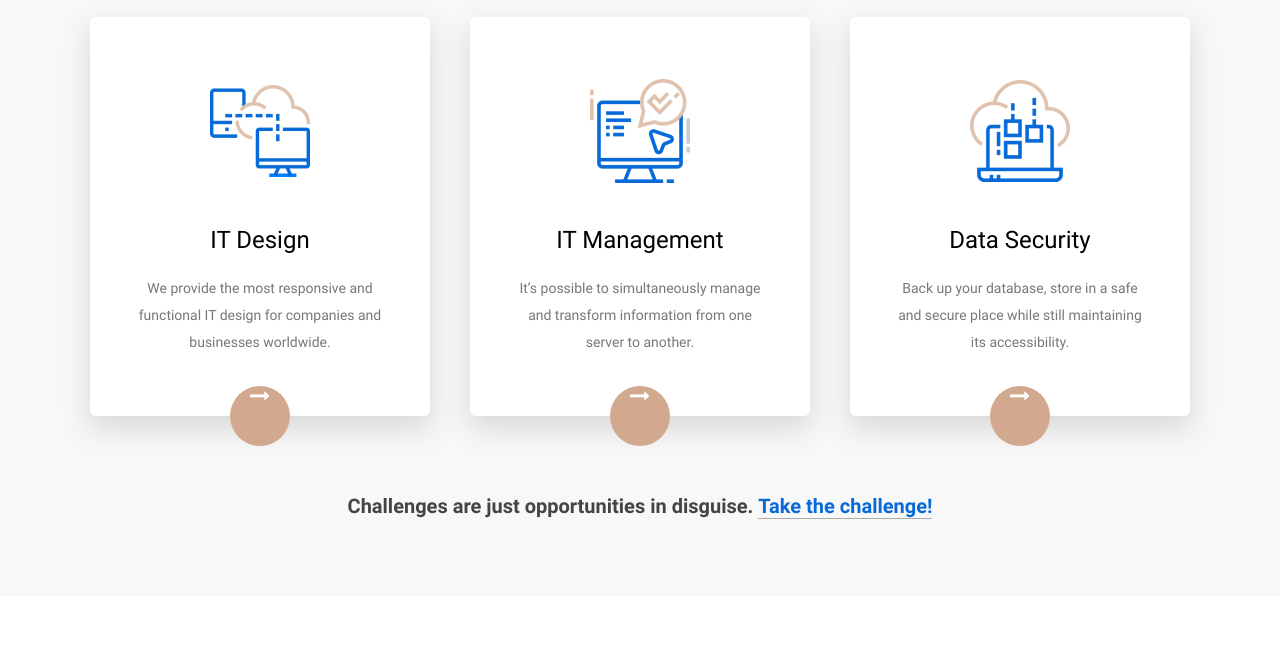
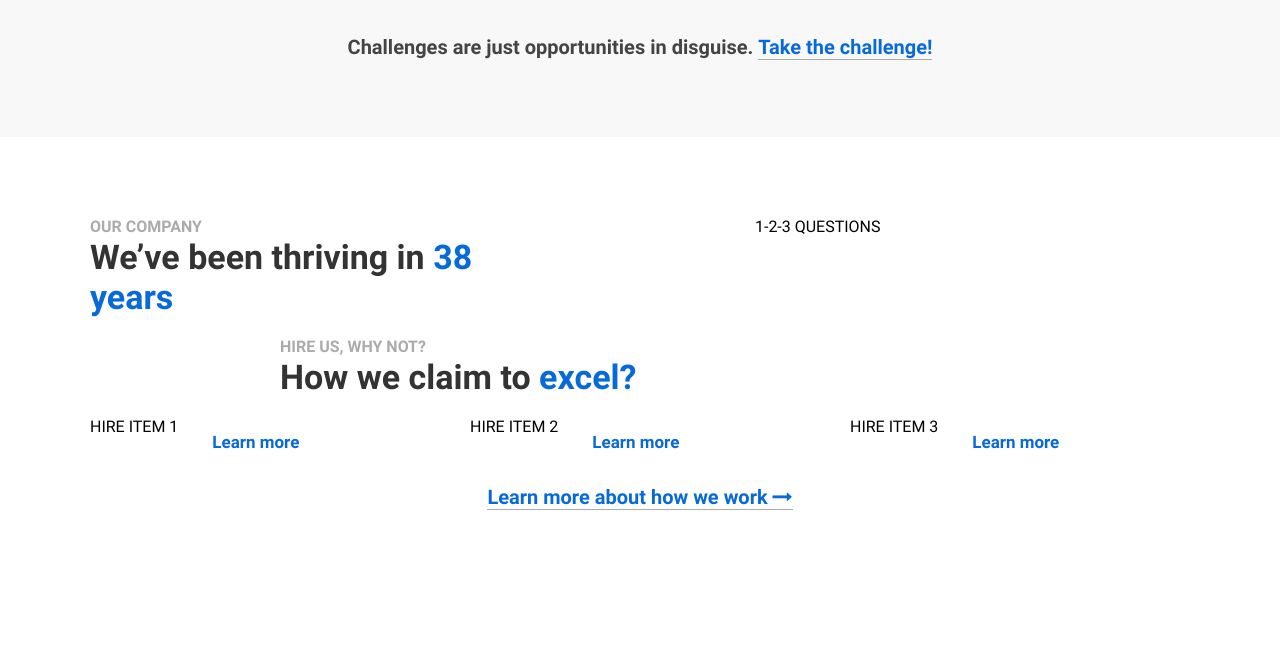
Before and after one commit to giedrotie/9-portfolio, a website with bundled scripts: page index.html in a window 1280 px wide. Shown: the part 751-1415 px from the top of the page. Built offline with nearby package versions, Linux system fonts and the light colour scheme.

Commit message:
index html services place comment

```diff
--- a/index.html
+++ b/index.html
@@ -44,33 +44,20 @@
     <!-- CLIENTS END -->
 
     <!-- SERVICES START -->
-    <div class="container bg-grey">
+    <div class="container bg-grey services">
         <div class="row">
             <div class="col-12 col-lg-10 ml-lg-1 col-xl-8 ml-xl-2 center">
                 <h2 class="title">Our services</h2>
                 <h3 class="subtitle">For your very specific industry, we have <span class="selected">highly-tailored IT solutions.</span></h3>
             </div>
         </div>
-        <div class="row">
-            <div class="col-12 col-md-6 col-lg-4 service-item">
-                <img src="img/services/mitech-box-image-style-01-image-01-100x108.png"> </img>
-                <h4>IT Design</h4>
+        <div id="services_block" class="row">
+            <!-- <div class="col-12 col-md-6 col-lg-4 service-item">
+                <img src="./img/services/mitech-box-image-style-01-image-01-100x108.png" alt="">
+                <h4>IT design</h4>
                 <p>We provide the most responsive and functional IT design for companies and businesses worldwide.</p>
-                <a href="#"> <i class="fa fa-long-arrow-right" aria-hidden="true"></i> </a>
-            </div>
-            <div class="col-12 col-md-6 col-lg-4 service-item">
-                <img src="img/services/mitech-box-image-style-01-image-02-100x108.png"> </img>
-                <h4>IT Management</h4>
-                <p>It’s possible to simultaneously manage and transform information from one server to another.</p>
-                <a href="#"> <i class="fa fa-long-arrow-right" aria-hidden="true"></i> </a>
-            </div>
-            <div class="col-12 col-md-6 col-lg-4 service-item ">
-                <img src="img/services/mitech-box-image-style-01-image-03-100x108.png"> </img>
-
-                <h4>Data Security</h4>
-                <p>Back up your database, store in a safe and secure place while still maintaining its accessibility.</p>
-                <a href="#"> <i class="fa fa-long-arrow-right" aria-hidden="true"></i> </a>
-            </div>
+                <a href="#" class="fa fa-long-arrow-right"></a>
+            </div> -->
         </div>
         <div class="row">
             <p class="col-12 bottom-text-link">Challenges are just opportunities in disguise. <a href="#">Take the challenge!</a></p>
@@ -111,7 +98,7 @@
         </div>
         <div class="row">
             <p class="col-12 bottom-text-link">
-                <a href="#">Learn more about how we work <i class="fa fa-bath" aria-hidden="true"></i></a>
+                <a href="#">Learn more about how we work <i class="fa fa-long-arrow-right" aria-hidden="true"></i></a>
             </p>
         </div>
     </div>
@@ -238,7 +225,8 @@
         </div>
     </div>
     <!-- FOOTER END -->
-    <script src="./js/data/servicesData.js"></script>
+
+    <script src="./js/mainHome.js" type="module" defer></script>
 </body>
 
 </html>
```
